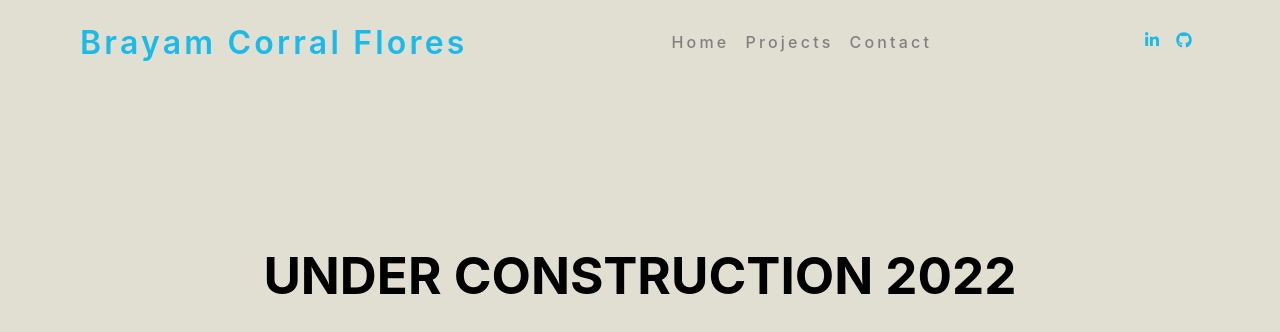
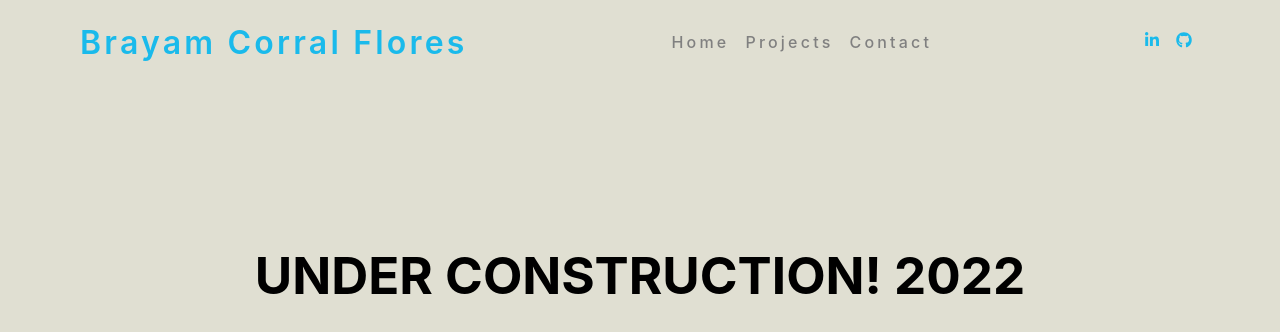
Before and after one commit to brayamcorral/react-personal-website, a React (Create React App) app: page / in a window 1280 px wide. Shown: the top 332 px of the page. Built offline with nearby package versions, Linux system fonts and the light colour scheme.

Commit message:
testing git

```diff
--- a/src/App.js
+++ b/src/App.js
@@ -5,7 +5,7 @@ function App() {
     <>
       <Navbar />
       <div className="under-construction">
-        <h1> UNDER CONSTRUCTION 2022</h1>
+        <h1> UNDER CONSTRUCTION! 2022</h1>
       </div>
     </>
 
```
